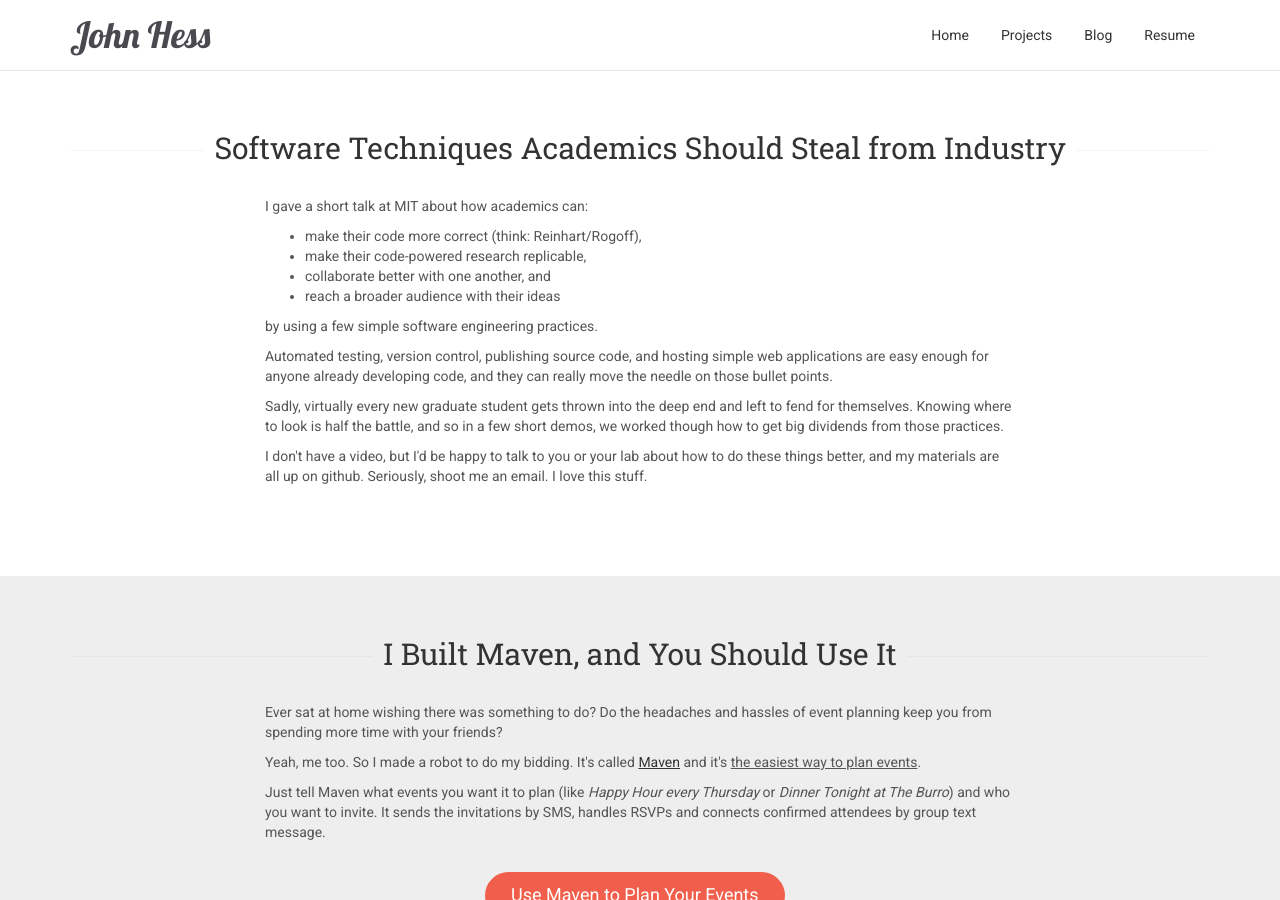
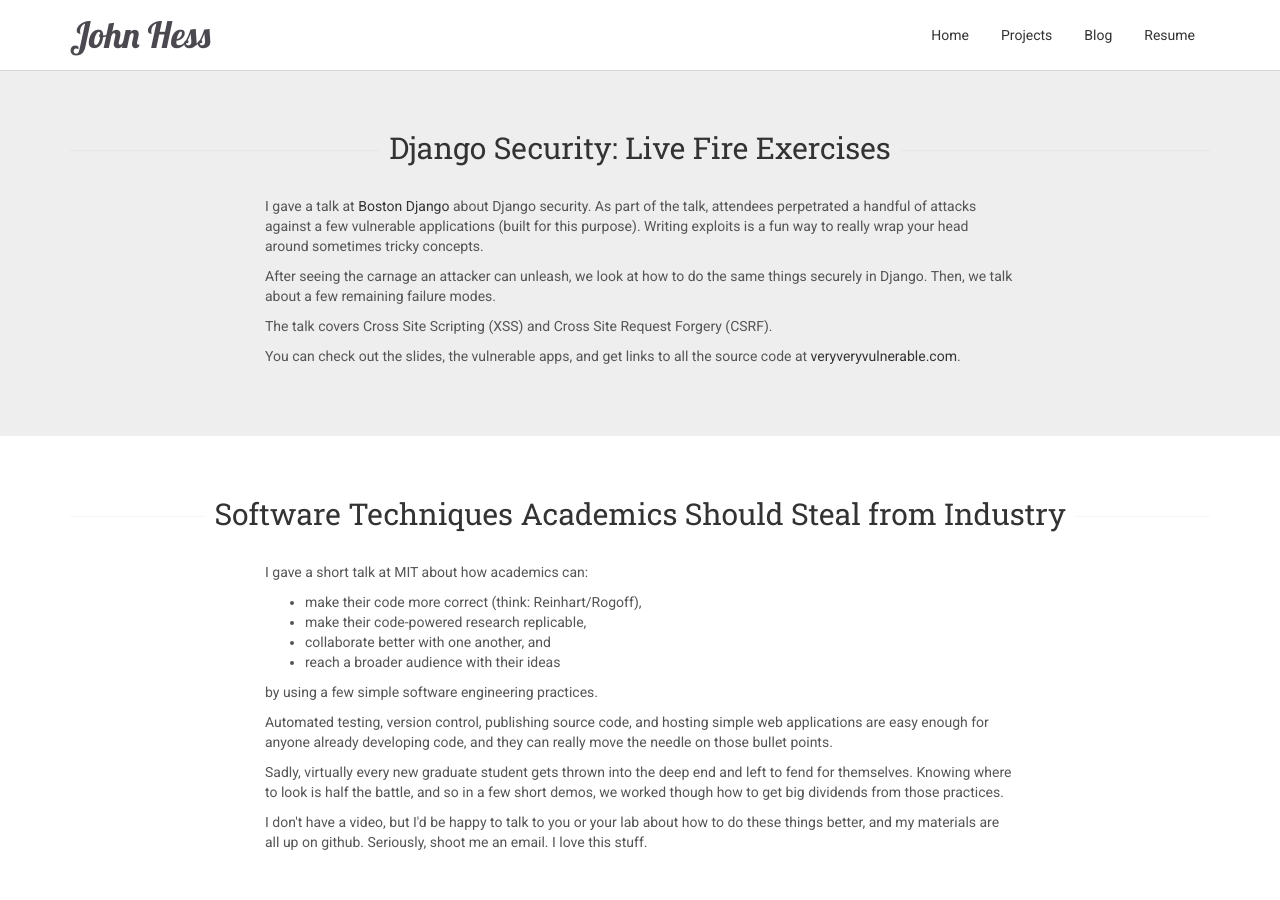
Before and after one commit to johnhess/jthess.com, a Jekyll site: the page built from projects.html, in a window 1280 px wide and 900 px high. Built offline with Jekyll 4.4.1, drawn with Linux system fonts in a browser that asks for light colours; a script that is not in the unit is left out; comment, search, counter and statistics services are not loaded.

Commit message:
add csrf attacks and links to them

```diff
--- a/projects.html
+++ b/projects.html
@@ -1,6 +1,23 @@
 ---
 layout: default
 ---
+
+
+<section class="section section-hilite">
+  <div class="container">
+    <h2 class="section-title"><span><a href='http://veryveryvulnerable.com'>Django Security: Live Fire Exercises</a></span></h2>
+    <div class="row">
+
+      <div class="col-md-8 col-md-offset-2">
+        <p>I gave a talk at <a href="https://www.meetup.com/djangoboston/">Boston Django</a> about Django security.  As part of the talk, attendees perpetrated a handful of attacks against a few vulnerable applications (built for this purpose).  Writing exploits is a fun way to really wrap your head around sometimes tricky concepts.</p>
+        <p>After seeing the carnage an attacker can unleash, we look at how to do the same things securely in Django.  Then, we talk about a few remaining failure modes.</p>
+        <p>The talk covers Cross Site Scripting (XSS) and Cross Site Request Forgery (CSRF).</p>
+        <p>You can check out the slides, the vulnerable apps, and get links to all the source code at <a href="http://veryveryvulnerable.com">veryveryvulnerable.com</a>.</p>
+      </div>
+
+    </div>
+  </div>
+</section>
 
 <section id="features" class="section section">
   <div class="container">
```
Also changed, not shown: uhoh.html (deleted, +0 -19 lines), vvv/csrf.html (added, +20 -0 lines), vvv/csrf2.html (added, +20 -0 lines), vvv/csrf3.html (added, +13 -0 lines), vvv/index.html (added, +17 -0 lines).
